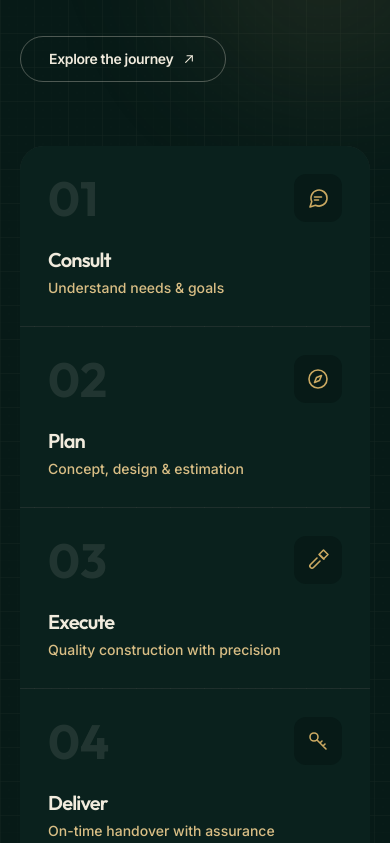
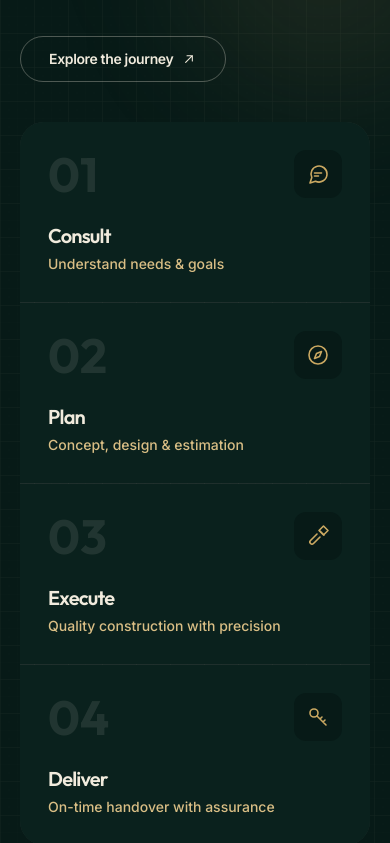
Before and after one commit to Ahamedshakir02/holytouch-website, a React (Vite) app: page / in a window 390 px wide. Shown: the part 4881-5724 px from the top of the page. Built offline with nearby package versions, Linux system fonts and the light colour scheme.

Commit message:
fix: adjust margin for ProcessSection to improve layout consistency

```diff
--- a/src/sections/ProcessSection.jsx
+++ b/src/sections/ProcessSection.jsx
@@ -26,7 +26,7 @@ export default function ProcessSection() {
           </Reveal>
         </div>
 
-        <div className="mt-16">
+        <div className="mt-10 sm:mt-16">
           <ProcessSteps />
         </div>
       </div>
```
